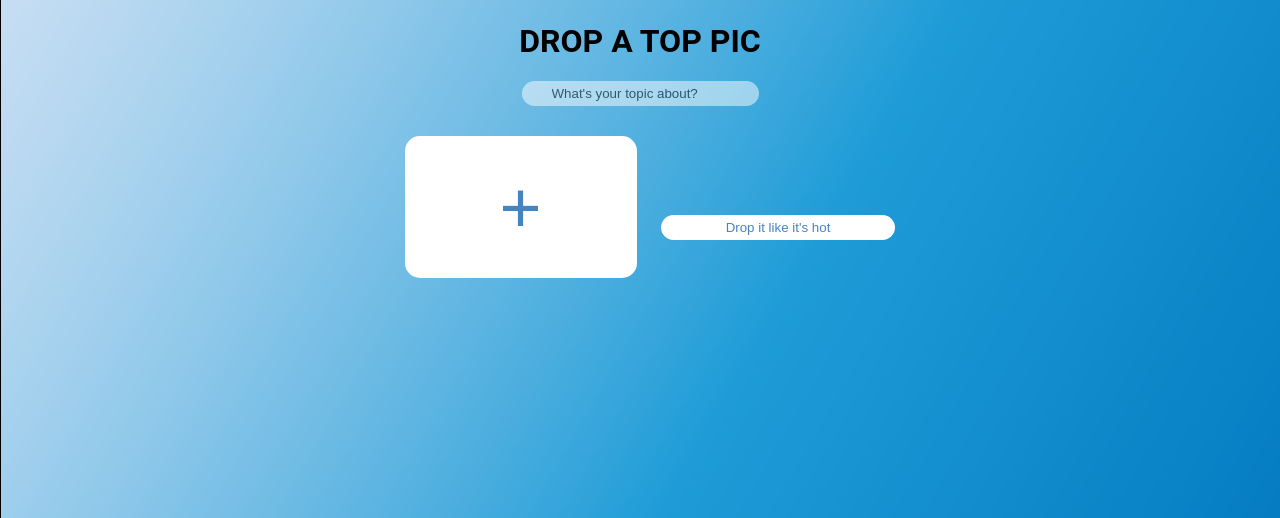
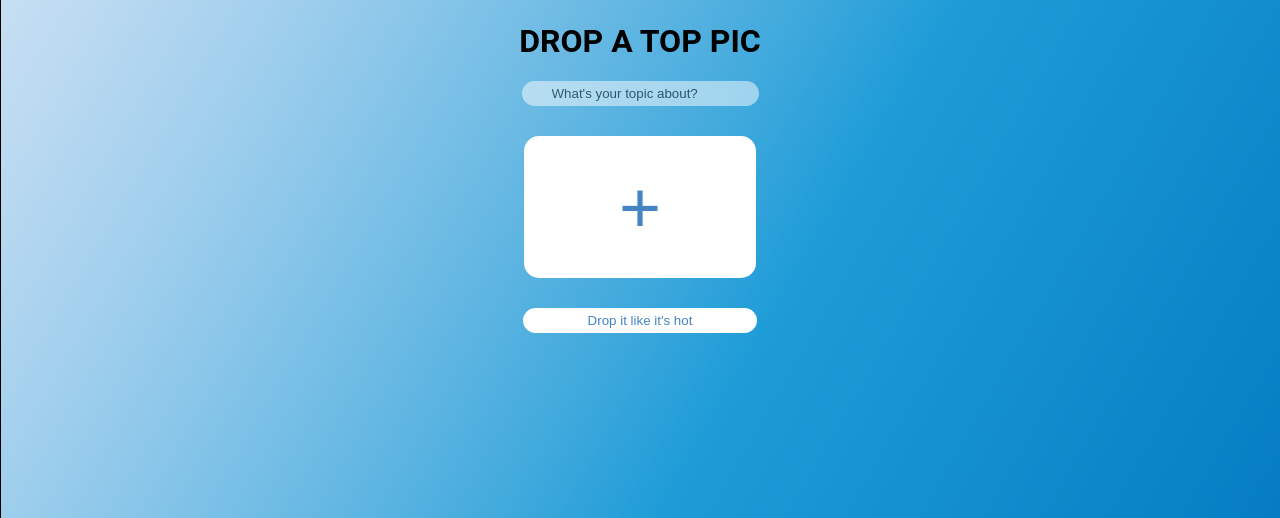
Before and after one commit to LisaWijffels/toppics, a PHP site: page / in a window 1280 px wide. Shown: the part 152-670 px from the top of the page. Run offline with PHP 8.4, Linux system fonts and the light colour scheme.

Commit message:
media breakpoints

```diff
--- a/css/style.css
+++ b/css/style.css
@@ -171,4 +171,10 @@ h1
     {
         margin-right: 40px;
     }
+
+    #buttonplus
+    {
+        margin-left: 420px;
+        margin-right: 420px;
+    }
 }
```
